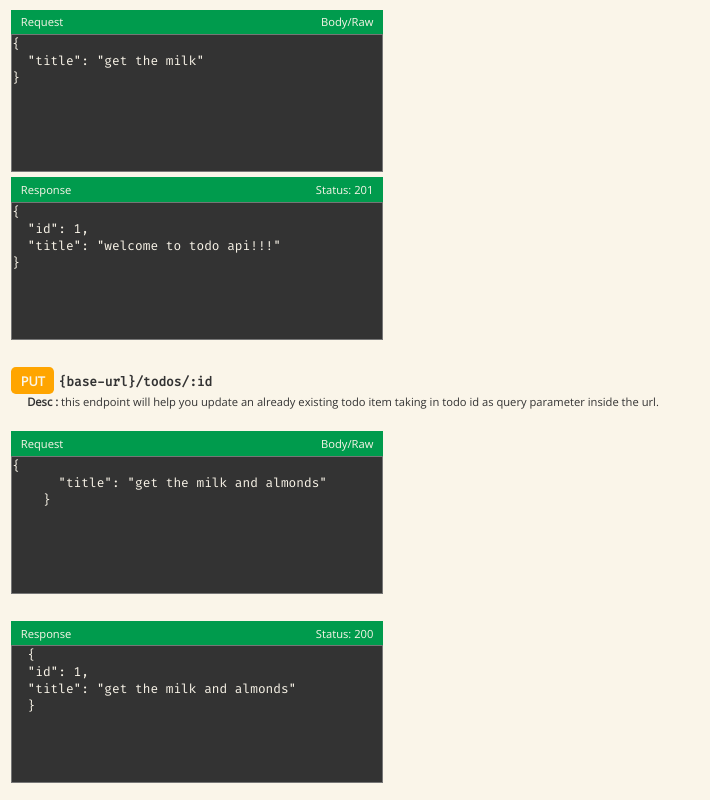
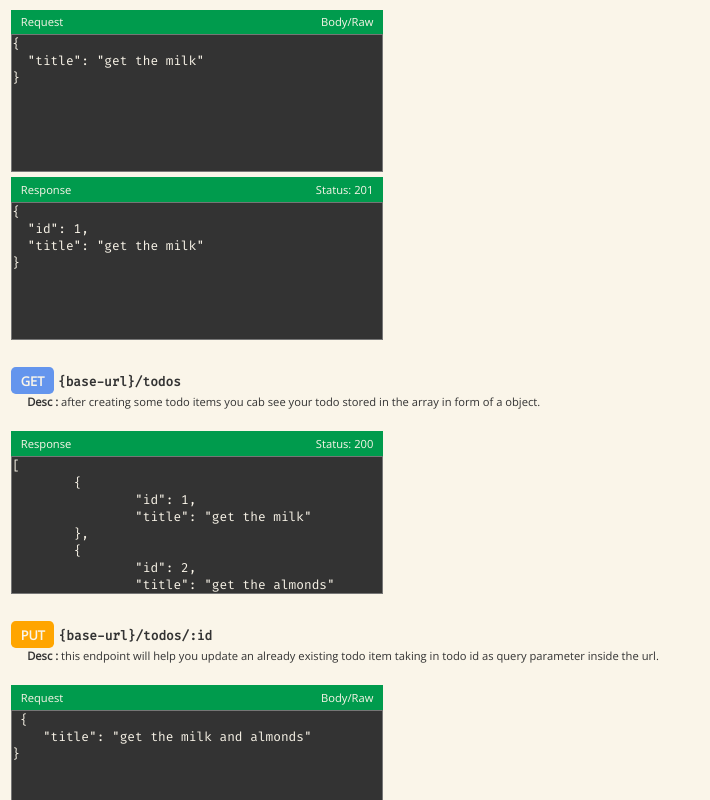
Before and after one commit to DeepakisDemigod/todo-api, a website: page public/docs/docs.html in a window 1280 px wide. Shown: the part 1034-1834 px from the top of the page, without its empty margins (0-710 px from the left). Drawn offline with nearby package versions, Linux system fonts and the light colour scheme.

Commit message:
fixed bugs

```diff
--- a/public/docs/docs.html
+++ b/public/docs/docs.html
@@ -42,7 +42,7 @@
     <br>
     <p class="intro">you can access the api through <a href="https://todo-api-hes2.onrender.com">https://todo-api-hes2.onrender.com</a></p><br>
     <div class="input-container">
-      <span class="intro">base url</span><input class="url" readonly value="https://todo-api-hes2.onrender.com">
+      <span class="intro">base url</span><input class="url" readonly value="https://todo-api-hes2.onrender.com/api/v1">
     </div>
     <br>
     <hr>
@@ -70,7 +70,7 @@
 
     <button class="get">GET</button> <span class="url-code">{base-url}/todos</span>
     <br>
-    <p class="intro"><b>Desc : </b>this endpoint will retrieve all the todos. the todos are stored inside object and them inside an array.</p>
+    <p class="intro"><b>Desc : </b>this endpoint will retrieve all the todos. the todos are stored inside object and them inside an array. initially this will return an empty array because there is nothing in your todo-list.</p>
     <br>
     <div class="response">
       <div class="headbar">
@@ -102,10 +102,33 @@
       </div>
       <textarea draggable="true" readonly rows="8" cols="40">{
   "id": 1,
-  "title": "welcome to todo api!!!"
+  "title": "get the milk"
 }</textarea>
     </div>
     <br>
+
+    <button class="get">GET</button> <span class="url-code">{base-url}/todos</span>
+    <br>
+    <p class="intro"><b>Desc : </b>after creating some todo items you cab see your todo stored in the array in form of a object.</p>
+    <br>
+    <div class="response">
+      <div class="headbar">
+        <span>Response</span>
+        <span>Status: 200</span>
+      </div>
+      <textarea draggable="true" readonly rows="8" cols="40">[
+	{
+		"id": 1,
+		"title": "get the milk"
+	},
+	{
+		"id": 2,
+		"title": "get the almonds"
+	}
+]</textarea>
+    </div>
+    <br>
+
 
     <button class="put">PUT</button> <span class="url-code">{base-url}/todos/:id</span>
     <br>
@@ -116,9 +139,9 @@
         <span>Request</span>
         <span>Body/Raw</span>
       </div>
-      <textarea draggable="true" readonly rows="8" cols="40">{
-      "title": "get the milk and almonds"
-    }</textarea>
+      <textarea draggable="true" readonly rows="8" cols="40"> {
+    "title": "get the milk and almonds"
+}</textarea>
     </div>
     <br>
     <div class="response">
@@ -127,8 +150,8 @@
         <span>Status: 200</span>
       </div>
       <textarea draggable="true" readonly rows="8" cols="40">  {
-  "id": 1,
-  "title": "get the milk and almonds"
+    "id": 1,
+    "title": "get the milk and almonds"
   }</textarea>
     </div>
     <br>
```
